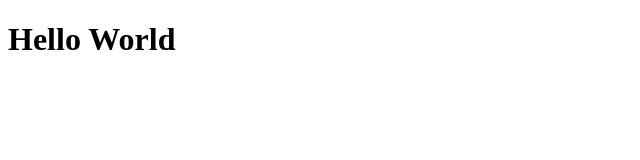
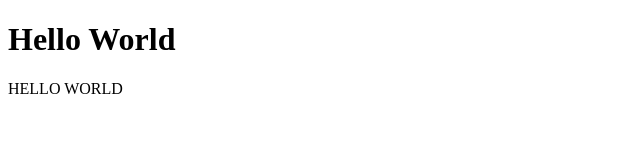
Before and after one commit to Mind1a/Github_Learning, a plain HTML site: page index.html in a window 1280 px wide. Shown: the whole page, without its empty margins (0-640 px from the left). Drawn offline with Linux system fonts and the light colour scheme.

Commit message:
feature/describtion2
adding describtion

```diff
--- a/index.html
+++ b/index.html
@@ -8,5 +8,8 @@
   </head>
   <body>
     <h1>Hello World</h1>
+    <div>
+      HELLO WORLD
+    </div>
   </body>
 </html>
```
